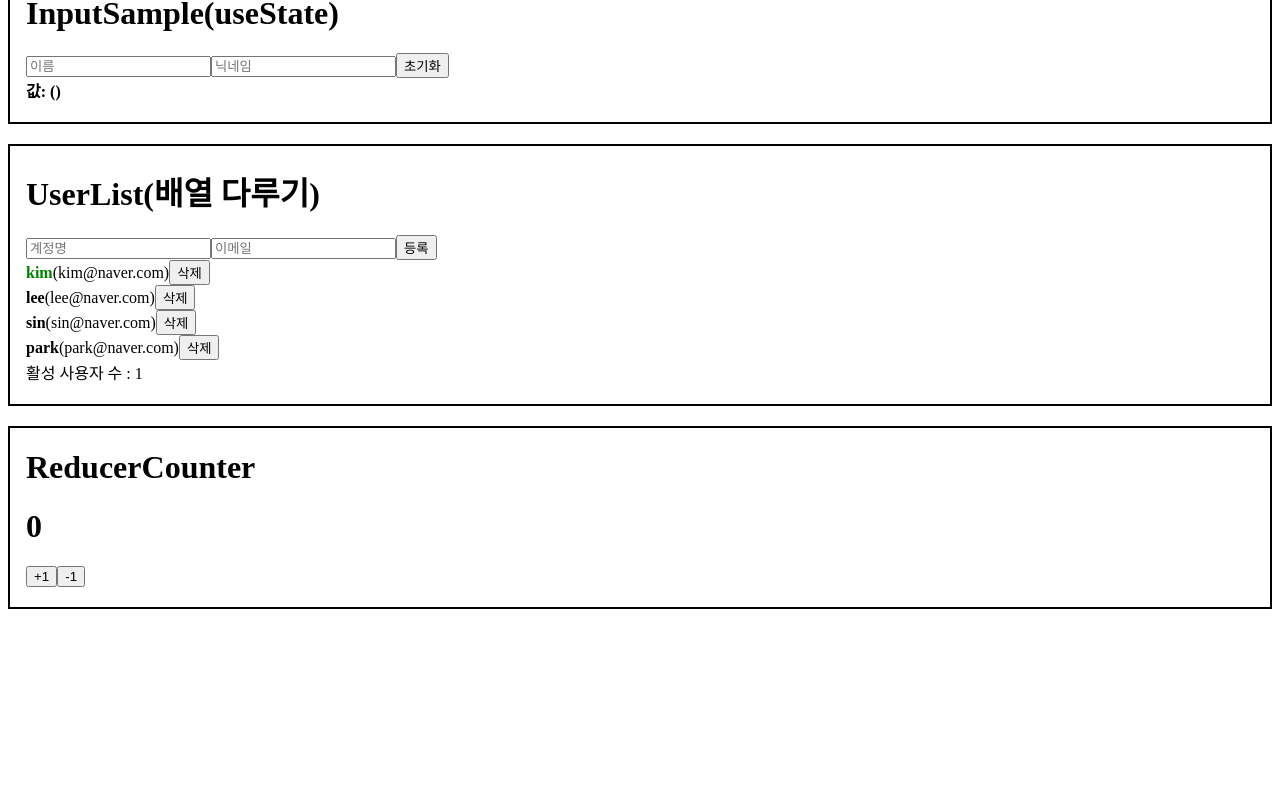
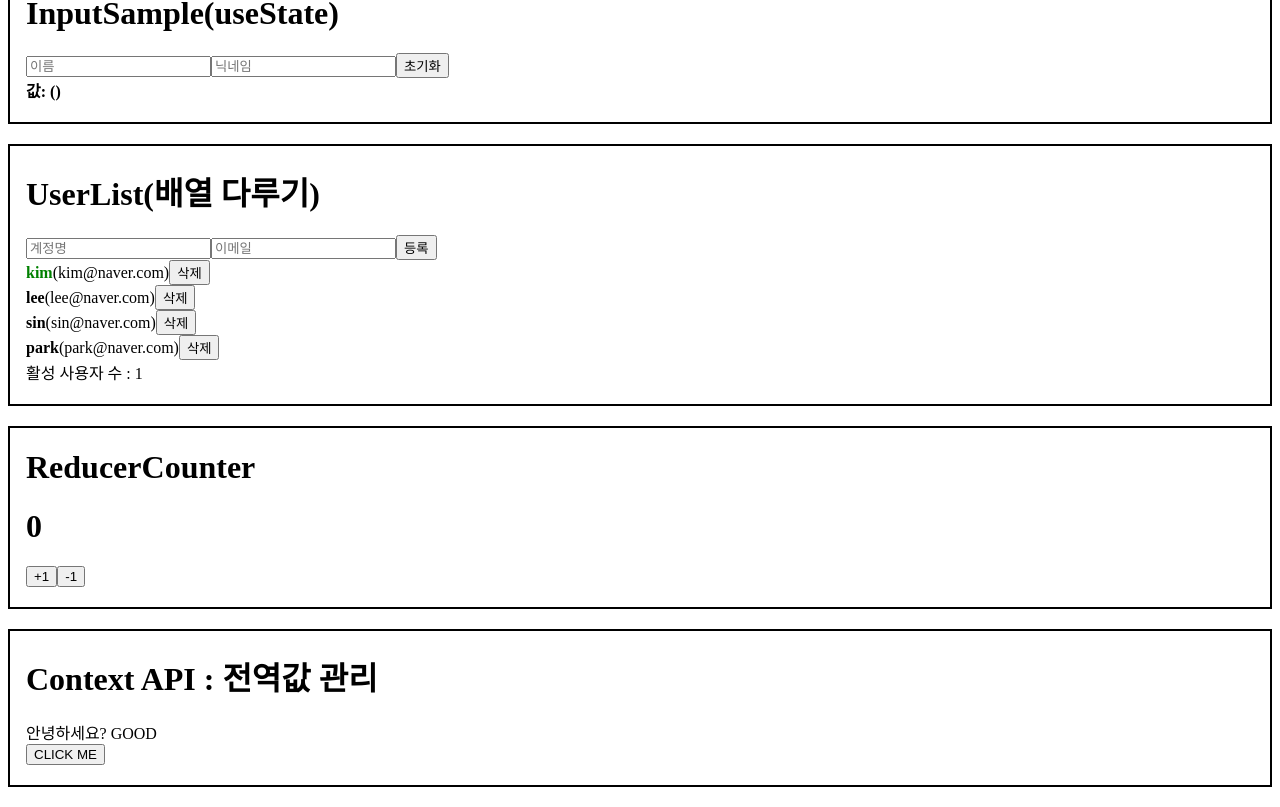
Before and after one commit to hyeongkyuPark/react-study, a React (Create React App) app in the folder first/: page / in a window 1280 px wide. Shown: the part 421-1228 px from the top of the page. Before the commit the page ends 1050 px from the top, so only its background shows below. Built offline with nearby package versions, Linux system fonts and the light colour scheme.

Commit message:
Context 테스트

```diff
--- a/first/src/App.js
+++ b/first/src/App.js
@@ -8,6 +8,7 @@
 import Wrapper from './Wrapper';
 
 import useInputs from './useInputs';
+import ContextSample from './ContextSample';
 
 
 
@@ -143,6 +144,9 @@
       <Wrapper name='ReducerCounter'>
         <ReducerCounter />
       </Wrapper>
+      <Wrapper name='Context API : 전역값 관리'>
+        <ContextSample />
+      </Wrapper>
     </>
   );
 }
--- /dev/null
+++ b/first/src/ContextSample.js
@@ -0,0 +1,28 @@
+import React, { createContext, useContext, useState } from 'react';
+
+const MyContext = createContext('defaultValue');
+
+function Child() {
+    const text = useContext(MyContext);
+    return <div>안녕하세요? {text}</div>
+}
+
+function Parent() {
+    return <Child />
+}
+
+function GrandParent() {
+    return<Parent />
+}
+
+function ContextSample() {
+    const [ value, setValue ] = useState(true);
+    return (
+        <MyContext.Provider value={value ? 'GOOD' : 'BAD'}>
+            <GrandParent />
+            <button onClick={() => setValue(!value)}>CLICK ME</button>
+        </MyContext.Provider>
+    )
+}
+
+export default ContextSample;
```
